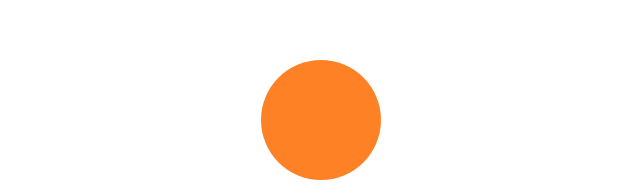
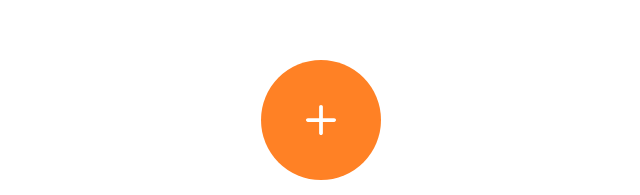
Before and after one commit to Hyen636/DailyPet, a Vue app in the folder daily-pet/: page /add-pet in a window 1280 px wide. Shown: the top 195 px of the page, without its empty margins (319-959 px from the left). Built offline with nearby package versions, Linux system fonts and the light colour scheme.

Commit message:
refactor: Plus에 fill 속성 추가(#14)

```diff
--- a/daily-pet/src/views/AddPetPage.vue
+++ b/daily-pet/src/views/AddPetPage.vue
@@ -23,7 +23,7 @@ const onSubmit = () => {}
 <template>
   <main class="main_add_pet">
     <div class="profile_image">
-      <Plus />
+      <Plus fill="White" />
     </div>
     <section class="section_add_pet">
       <div class="tab_choose_pet">
```
